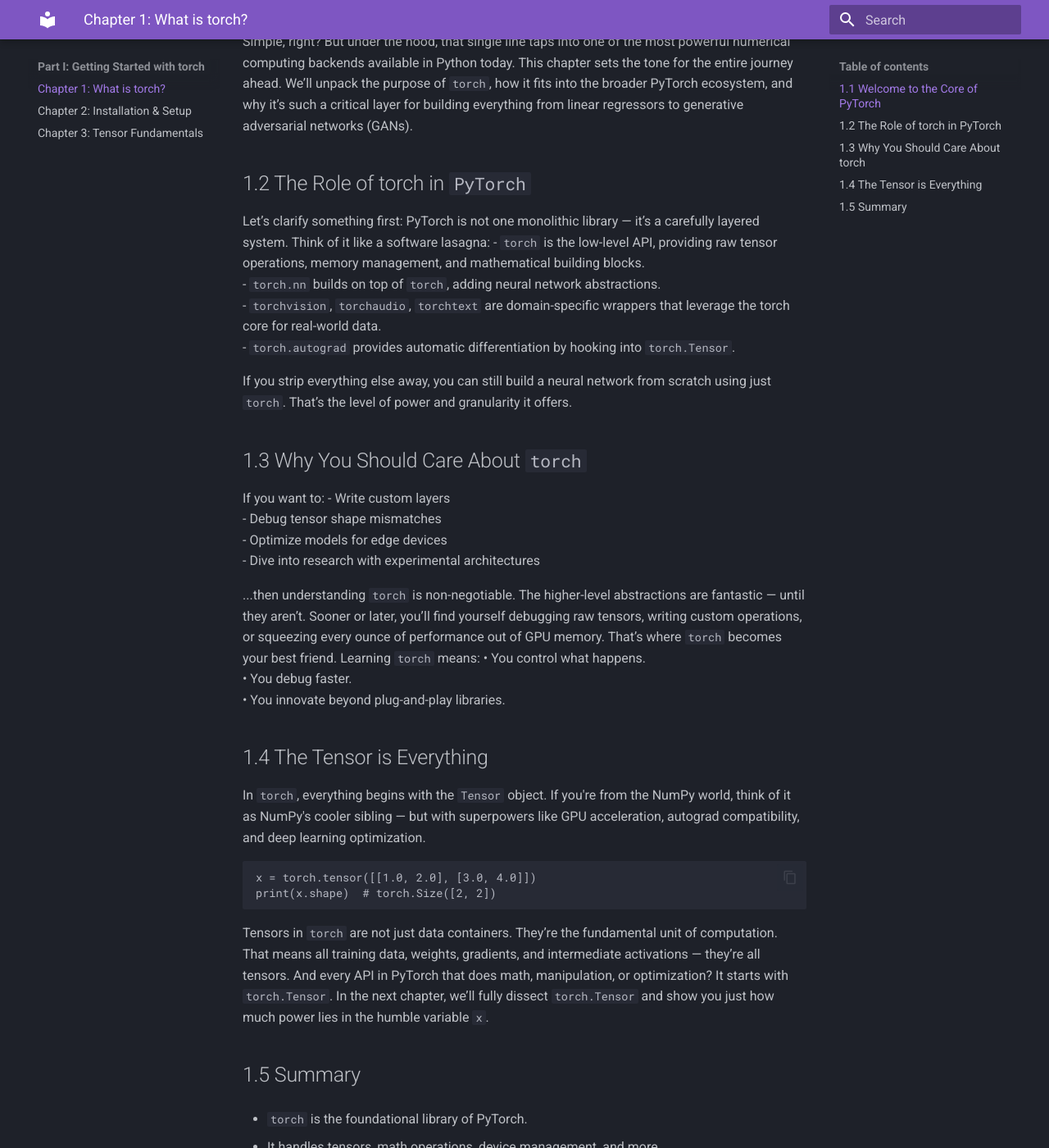
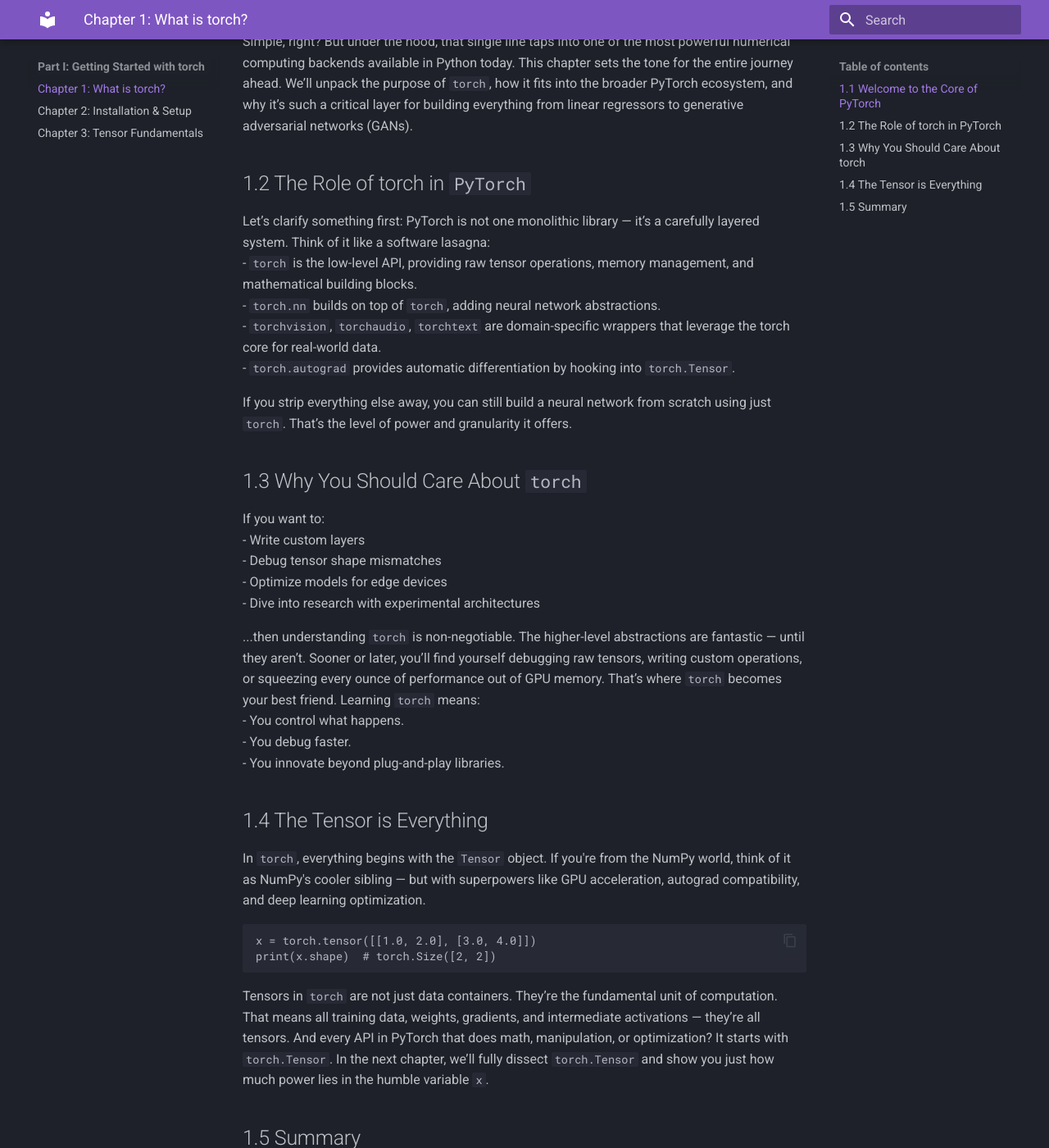
Before and after one commit to McKlay/pytorch-companion-book, an MkDocs documentation site: the page built from docs/chapter1_what_is_torch.md, in a window 1280 px wide and 1400 px high, scrolled down 517 px. Shown: the whole window at 82% size. Built offline with MkDocs 1.6.1 and Material for MkDocs 9.7.7, drawn with Linux system fonts in a browser that asks for light colours.

```diff
--- a/docs/chapter1_what_is_torch.md
+++ b/docs/chapter1_what_is_torch.md
@@ -34,9 +34,9 @@ If you want to:
 
 ...then understanding `torch` is non-negotiable. The higher-level abstractions are fantastic — until they aren’t. Sooner or later, you’ll find yourself debugging raw tensors, writing custom operations, or squeezing every ounce of performance out of GPU memory. That’s where `torch` becomes your best friend.
 Learning `torch` means:
-    • You control what happens.
-    • You debug faster.
-    • You innovate beyond plug-and-play libraries.
+- You control what happens.
+- You debug faster.
+- You innovate beyond plug-and-play libraries.
 
 ## 1.4 The Tensor is Everything
 
```
